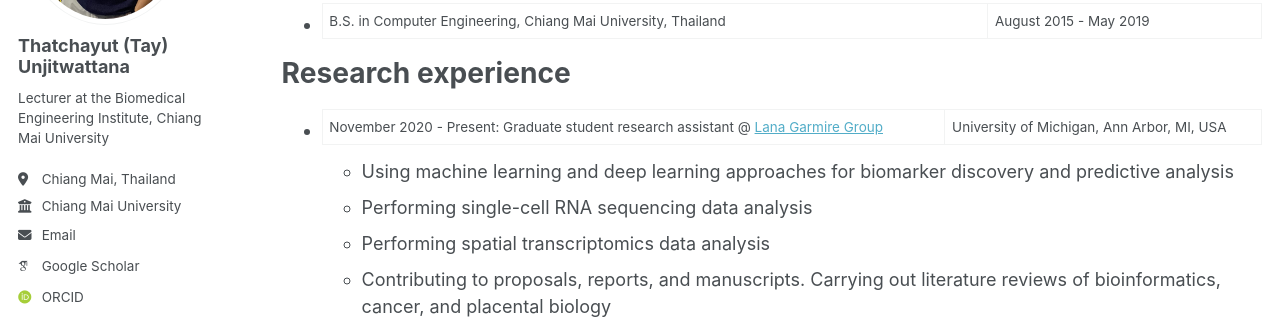
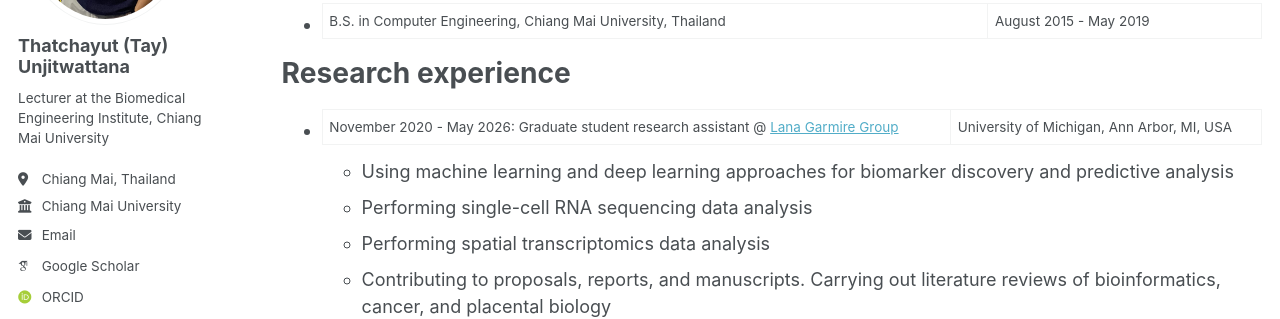
Before and after one commit to thatchayut/thatchayut.github.io, a Jekyll site: the page built from _pages/cv.md, in a window 1280 px wide and 900 px high. Shown: the part 288-607 px from the top of the window. Built offline with Jekyll 4.4.1, drawn with Linux system fonts in a browser that asks for light colours; some web fonts are replaced.

Commit message:
Update CV

```diff
--- a/_pages/cv.md
+++ b/_pages/cv.md
@@ -17,7 +17,7 @@ Education
 
 Research experience
 ======
-* November 2020 - Present: Graduate student research assistant @ [Lana Garmire Group](https://garmiregroup.org/) | University of Michigan, Ann Arbor, MI, USA
+* November 2020 - May 2026: Graduate student research assistant @ [Lana Garmire Group](https://garmiregroup.org/) | University of Michigan, Ann Arbor, MI, USA
   * Using machine learning and deep learning approaches for biomarker discovery and predictive analysis
   * Performing single-cell RNA sequencing data analysis
   * Performing spatial transcriptomics data analysis
```
